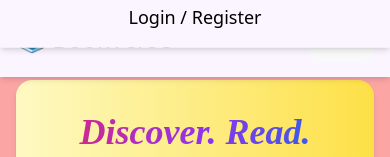
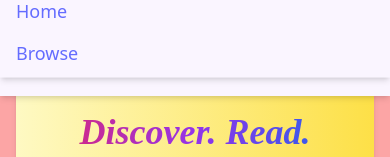
Before and after one commit to kajal19803/BOOK_REVIEW, a React (Vite) app in the folder OneDrive/Desktop/BOOK_REVIEW/Frontend/: page / in a window 390 px wide. Shown: the top 157 px of the page. Built offline with nearby package versions, Linux system fonts and the light colour scheme; no server answers.

Commit message:
update navbaar

```diff
--- a/OneDrive/Desktop/BOOK_REVIEW/Frontend/src/components/Navbar.jsx
+++ b/OneDrive/Desktop/BOOK_REVIEW/Frontend/src/components/Navbar.jsx
@@ -117,7 +117,6 @@ const Navbar = () => {
           onClick={() => setMenuOpen(!menuOpen)}
           aria-label="Toggle menu"
         >
-
           <svg
             className="w-6 h-6 leading-none p-0 m-0 bg-transparent border-none focus:outline-none"
             fill="none"
@@ -134,6 +133,16 @@ const Navbar = () => {
             )}
           </svg>
         </button>
+
+
+        {!isLoggedIn && (
+          <button
+            onClick={() => setShowModal(true)}
+            className="text-black md:hidden px-4 py-1.5 rounded leading-none bg-transparent border-none focus:outline-none"
+          >
+            Login / Register
+          </button>
+        )}
 
 
         <div
@@ -172,20 +181,9 @@ const Navbar = () => {
                 Logout
               </button>
             </>
-          ) : (
-            <button
-              onClick={() => {
-                setShowModal(true);
-                setMenuOpen(false);
-              }}
-              className="text-black px-4 py-1.5 rounded leading-none p-0 m-0 bg-transparent border-none focus:outline-none"
-            >
-              Login / Register
-            </button>
-          )}
+          ) : null}
         </div>
       </nav>
-
 
       {showModal && (
         <div className="fixed inset-0 bg-black bg-opacity-40 flex justify-center items-center z-50">
--- a/OneDrive/Desktop/BOOK_REVIEW/Frontend/src/pages/BookList.jsx
+++ b/OneDrive/Desktop/BOOK_REVIEW/Frontend/src/pages/BookList.jsx
@@ -21,7 +21,7 @@ const BookList = () => {
   const [totalPages, setTotalPages] = useState(1);
   const limit = 12;
 
-  // State to toggle mobile filter panel
+
   const [showMobileFilters, setShowMobileFilters] = useState(false);
 
   useEffect(() => {
--- a/OneDrive/Desktop/BOOK_REVIEW/Frontend/src/pages/Home.jsx
+++ b/OneDrive/Desktop/BOOK_REVIEW/Frontend/src/pages/Home.jsx
@@ -2,6 +2,8 @@ import { useEffect, useState } from "react";
 import axios from "axios";
 import BookCard from "../components/BookCard";
 import { Typewriter } from "react-simple-typewriter";
+import { Link } from "react-router-dom";
+
 const API = import.meta.env.VITE_API_URL;
 
 const Home = () => {
@@ -79,12 +81,12 @@ const Home = () => {
             />
           </p>
         </div>
-        <a
-          href="/books"
-          className="bg-pink-700 text-white px-6 py-2 rounded-lg hover:bg-yellow-300 hover:text-black transition font-semibold"
+        <Link
+           to="/books"
+           className="bg-pink-700 text-white px-6 py-2 rounded-lg hover:bg-yellow-300 hover:text-black transition font-semibold"
         >
-          Browse All Books
-        </a>
+           Browse All Books
+       </Link>
       </section>
     </div>
   );
--- a/OneDrive/Desktop/BOOK_REVIEW/Frontend/src/pages/ReviewForm.jsx
+++ b/OneDrive/Desktop/BOOK_REVIEW/Frontend/src/pages/ReviewForm.jsx
@@ -14,7 +14,6 @@ const ReviewForm = () => {
   const [success, setSuccess] = useState("");
   const [reviews, setReviews] = useState([]);
 
-  useEffect(() => {
   const fetchReviews = async () => {
     try {
       const { data } = await axios.get(`${API}/api/reviews/${id}`);
@@ -26,8 +25,9 @@ const ReviewForm = () => {
     }
   };
 
+  useEffect(() => {
     if (id) fetchReviews();
-  }, [id, success]);
+  }, [id]);
 
   const handleSubmit = async (e) => {
     e.preventDefault();
@@ -61,6 +61,9 @@ const ReviewForm = () => {
       setError("");
       setComment("");
       setRating(5);
+
+
+      fetchReviews();
     } catch (err) {
       setError(err.response?.data?.message || "Something went wrong");
     } finally {
@@ -73,7 +76,7 @@ const ReviewForm = () => {
       ? (reviews.reduce((sum, r) => sum + r.rating, 0) / reviews.length).toFixed(1)
       : null;
 
-  // Shared content (book info + form + reviews) in a function to avoid repetition
+
   const Content = () => (
     <>
       <h2 className="text-2xl font-bold mb-6 text-center text-blue-700">
@@ -192,12 +195,12 @@ const ReviewForm = () => {
 
   return (
     <>
-      {/* Mobile View: max width, centered */}
+
       <div className="block md:hidden min-h-screen w-full max-w-[90vw] mx-auto px-4 py-6 bg-red-100 pt-20">
         <Content />
       </div>
 
-      {/* Desktop View: full width */}
+
       <div className="hidden md:block min-h-screen w-full px-10 py-6 bg-red-100 pt-20">
         <Content />
       </div>
```
Lines whose indentation alone changed are shown as unchanged.
